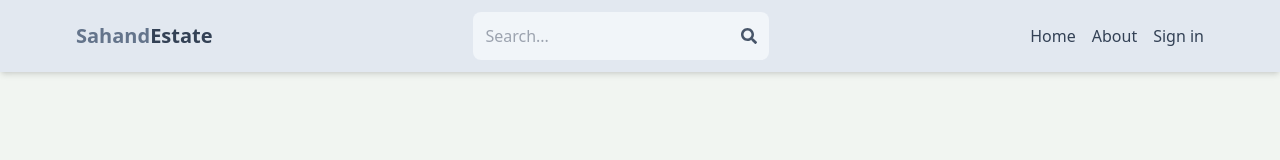
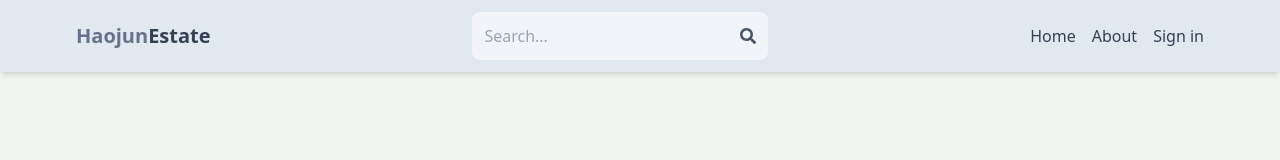
Before and after one commit to haojun141/mern-estate, a React (Vite) app in the folder client/: page / in a window 1280 px wide. Shown: the top 160 px of the page. Built offline with nearby package versions, Linux system fonts and the light colour scheme; no server answers; the HTML template or start-up script is replaced by a standard one.

Commit message:
edit on header

```diff
--- a/client/src/App.jsx
+++ b/client/src/App.jsx
@@ -1,8 +1,8 @@
 import { BrowserRouter, Routes, Route } from "react-router-dom";
-import About from "./pages/About";
+import Home from "./pages/Home";
 import SignIn from "./pages/SignIn";
 import SignUp from "./pages/SignUp";
-import Home from "./pages/Home";
+import About from "./pages/About";
 import Profile from "./pages/Profile";
 import Header from "./components/Header";
 import PrivateRoute from "./components/PrivateRoute";
@@ -21,8 +21,8 @@
         <Route path="/sign-up" element={<SignUp />} />
         <Route path="/about" element={<About />} />
         <Route path="/search" element={<Search />} />
+        <Route path="/listing/:listingId" element={<Listing />} />
 
-        <Route path="/listing/:listingId" element={<Listing />} />
         <Route element={<PrivateRoute />}>
           <Route path="/profile" element={<Profile />} />
           <Route path="/create-listing" element={<CreateListing />} />
--- a/client/src/components/Header.jsx
+++ b/client/src/components/Header.jsx
@@ -27,7 +27,7 @@
       <div className="flex justify-between items-center max-w-6xl mx-auto p-3">
         <Link to="/">
           <h1 className="font-bold text-sm sm:text-xl flex flex-wrap">
-            <span className="text-slate-500">Sahand</span>
+            <span className="text-slate-500">Haojun</span>
             <span className="text-slate-700">Estate</span>
           </h1>
         </Link>
```
